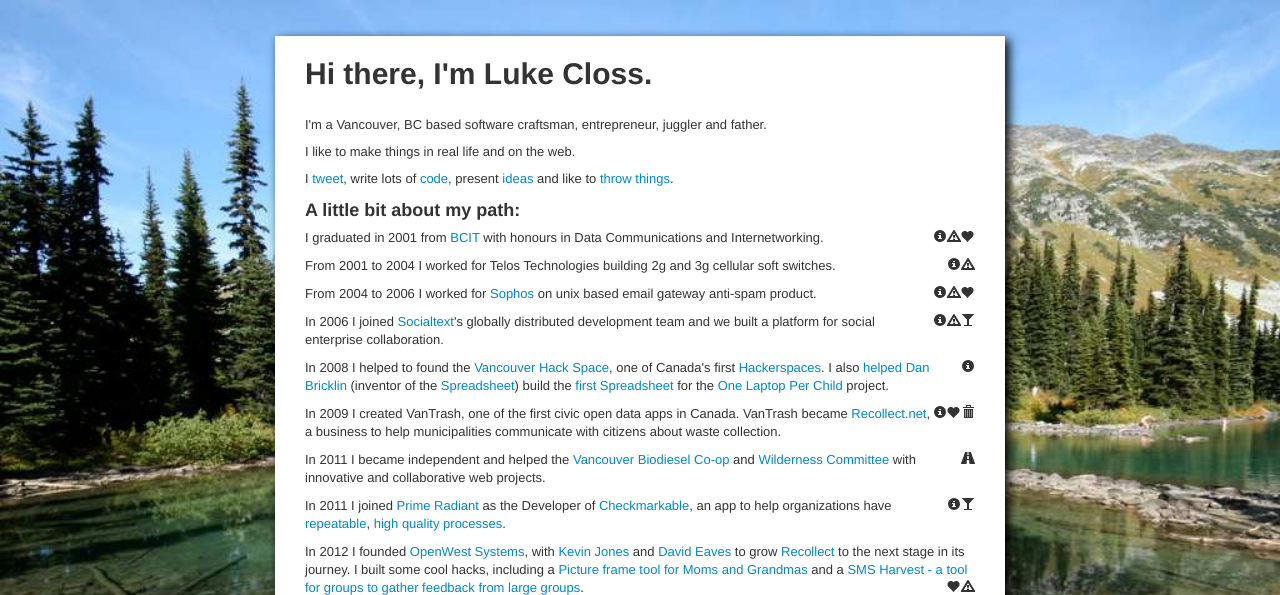
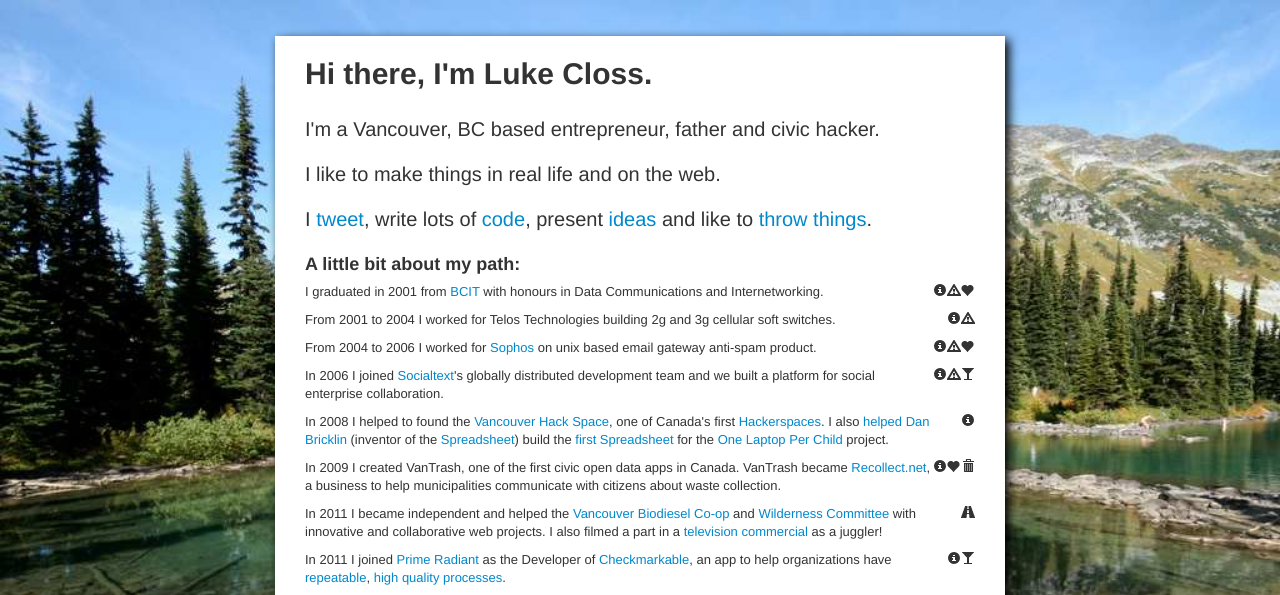
Before and after one commit to lukec/luk.ec, a plain HTML site: page index.html in a window 1280 px wide. Shown: the top 595 px of the page. Drawn offline with Linux system fonts and the light colour scheme; a script that the page names is missing.

Commit message:
tweak and add link to my juggler bit

```diff
--- a/index.html
+++ b/index.html
@@ -82,9 +82,9 @@
       <center>
         <div id="sidebar">
           <h1>Hi there, I'm Luke Closs.</h1>
-          <p>I'm a Vancouver, BC based software craftsman, entrepreneur, juggler and father.</p>
-          <p>I like to make things in real life and on the web.</p>
-          <p>I <a href="http://twitter.com/lukec">tweet</a>, write lots of <a href="http://github.com/lukec">code</a>, present <a href="http://www.slideshare.net/lukec">ideas</a> and like to <a href="http://youtu.be/f9BbL2G_wMI">throw things</a>.</p>
+          <p class="lead">I'm a Vancouver, BC based entrepreneur, father and civic hacker.</p>
+          <p class="lead">I like to make things in real life and on the web.</p>
+          <p class="lead">I <a href="http://twitter.com/lukec">tweet</a>, write lots of <a href="http://github.com/lukec">code</a>, present <a href="http://www.slideshare.net/lukec">ideas</a> and like to <a href="http://youtu.be/f9BbL2G_wMI">throw things</a>.</p>
 
           <h3>A little bit about my path:</h3>
           <ul class="unstyled">
@@ -123,7 +123,7 @@
             </li>
             <li>
               <a class="detail"  href="#" rel="tooltip" title="I've become one of BC's experts in community scale biodiesel."><i class="icon-road"></i></a>
-              In 2011 I became independent and helped the <a href="http://vancouverbiodiesel.org">Vancouver Biodiesel Co-op</a> and <a href="http://substance.io/lukec/oilert">Wilderness Committee</a> with innovative and collaborative web projects.
+              In 2011 I became independent and helped the <a href="http://vancouverbiodiesel.org">Vancouver Biodiesel Co-op</a> and <a href="http://substance.io/lukec/oilert">Wilderness Committee</a> with innovative and collaborative web projects.  I also filmed a part in a <a href="http://ca.adforum.com/creative-work/ad/player/34472460">television commercial</a> as a juggler!
             </li>
             <li>
               <a class="detail"  href="#" rel="tooltip" title="Brewed my 33rd batch of beer"><i class="icon-glass"></i></a>
```
